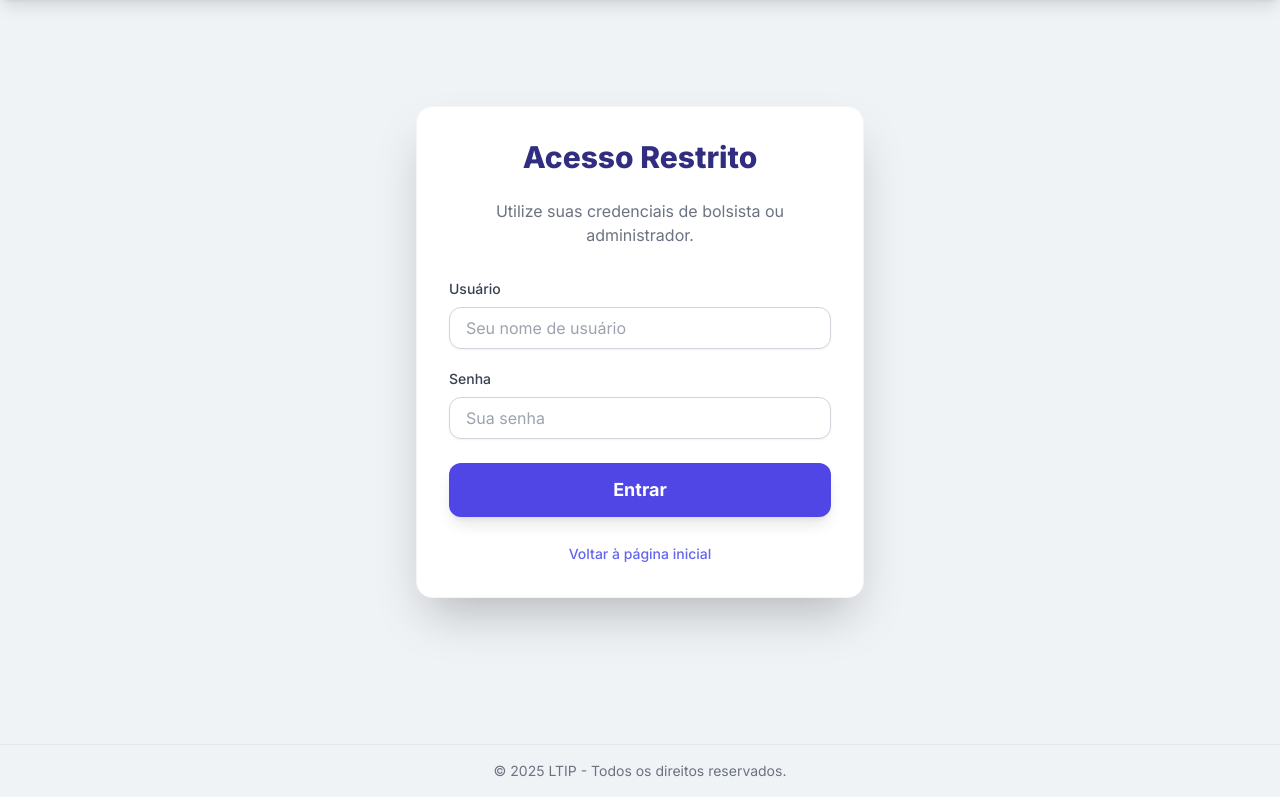
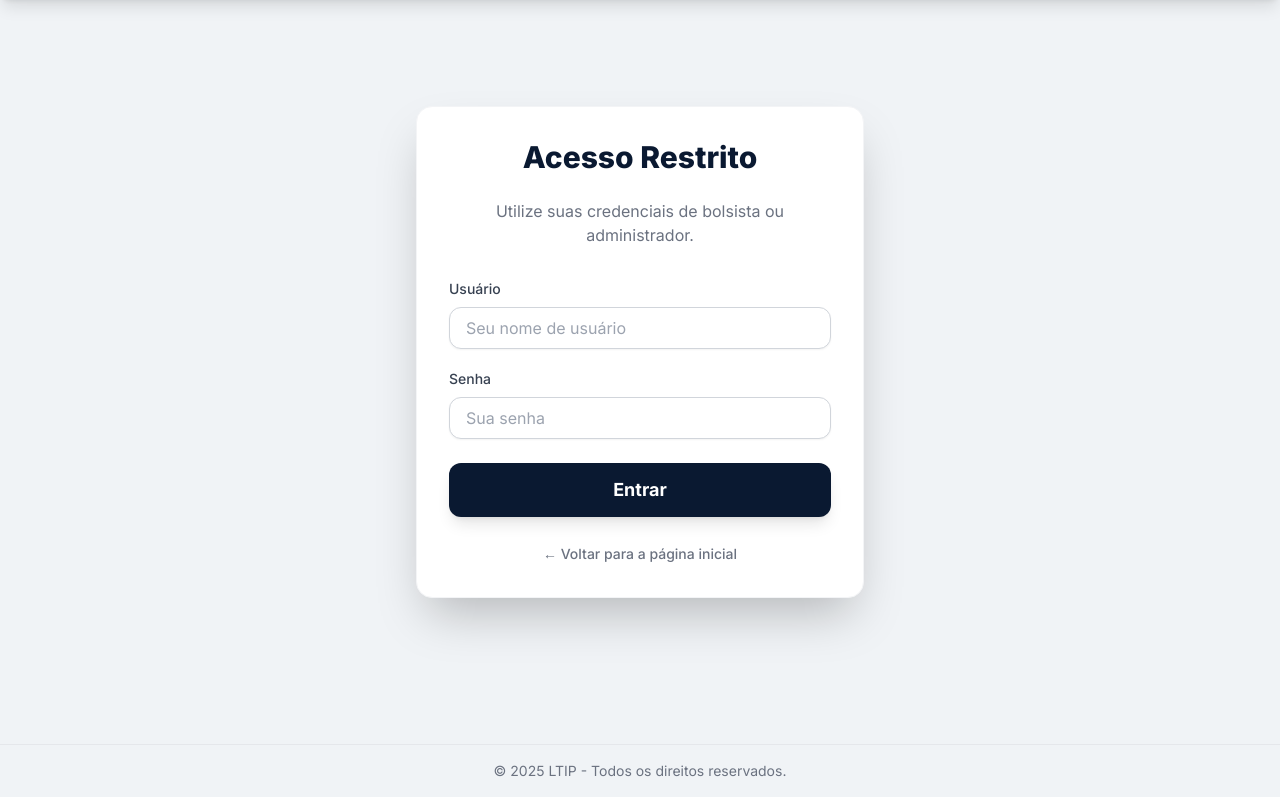
Before and after one commit to almeidasudarioarthurcassius-maker/subir_LTIP, a Flask app: page /login in a window 1280 px wide. Shown: the part 64-861 px from the top of the page. Run offline with Flask 3, Linux system fonts and the light colour scheme; some libraries are stand-ins or nearby versions.

Commit message:
Update login.html

```diff
--- a/templates/login.html
+++ b/templates/login.html
@@ -5,32 +5,34 @@
 {% block content %}
 <div class="flex items-center justify-center min-h-[80vh] px-4">
     <div class="w-full max-w-md bg-white p-8 rounded-2xl shadow-2xl border border-gray-100">
-        <h2 class="text-3xl font-extrabold text-center text-indigo-900 mb-6">Acesso Restrito</h2>
+        <h2 class="text-3xl font-extrabold text-center text-primary mb-6">Acesso Restrito</h2>
         <p class="text-center text-gray-500 mb-8">Utilize suas credenciais de bolsista ou administrador.</p>
 
         <form method="POST" action="{{ url_for('login') }}">
             <div class="mb-5">
                 <label for="username" class="block text-sm font-medium text-gray-700 mb-2">Usuário</label>
                 <input type="text" id="username" name="username" required
-                       class="mt-1 block w-full px-4 py-2 border border-gray-300 rounded-xl shadow-sm focus:ring-indigo-500 focus:border-indigo-500 transition duration-150"
+                       class="mt-1 block w-full px-4 py-2 border border-gray-300 rounded-xl shadow-sm focus:ring-primary focus:border-primary transition duration-150"
                        placeholder="Seu nome de usuário">
             </div>
 
             <div class="mb-6">
                 <label for="password" class="block text-sm font-medium text-gray-700 mb-2">Senha</label>
                 <input type="password" id="password" name="password" required
-                       class="mt-1 block w-full px-4 py-2 border border-gray-300 rounded-xl shadow-sm focus:ring-indigo-500 focus:border-indigo-500 transition duration-150"
+                       class="mt-1 block w-full px-4 py-2 border border-gray-300 rounded-xl shadow-sm focus:ring-primary focus:border-primary transition duration-150"
                        placeholder="Sua senha">
             </div>
 
             <button type="submit"
-                    class="w-full flex justify-center py-3 px-4 border border-transparent rounded-xl shadow-lg text-lg font-bold text-white bg-indigo-600 hover:bg-indigo-700 focus:outline-none focus:ring-2 focus:ring-offset-2 focus:ring-indigo-500 transition duration-200 transform hover:scale-[1.01]">
+                    class="w-full flex justify-center py-3 px-4 border border-transparent rounded-xl shadow-lg text-lg font-bold text-white bg-primary hover:bg-blue-800 focus:outline-none focus:ring-2 focus:ring-offset-2 focus:ring-primary transition duration-200 transform hover:scale-[1.01]">
                 Entrar
             </button>
         </form>
 
         <div class="mt-6 text-center">
-            <a href="{{ url_for('index') }}" class="text-sm text-indigo-500 hover:text-indigo-700 font-medium">Voltar à página inicial</a>
+            <a href="{{ url_for('index') }}" class="text-sm font-medium text-gray-500 hover:text-primary transition duration-150">
+                ← Voltar para a página inicial
+            </a>
         </div>
     </div>
 </div>
```
